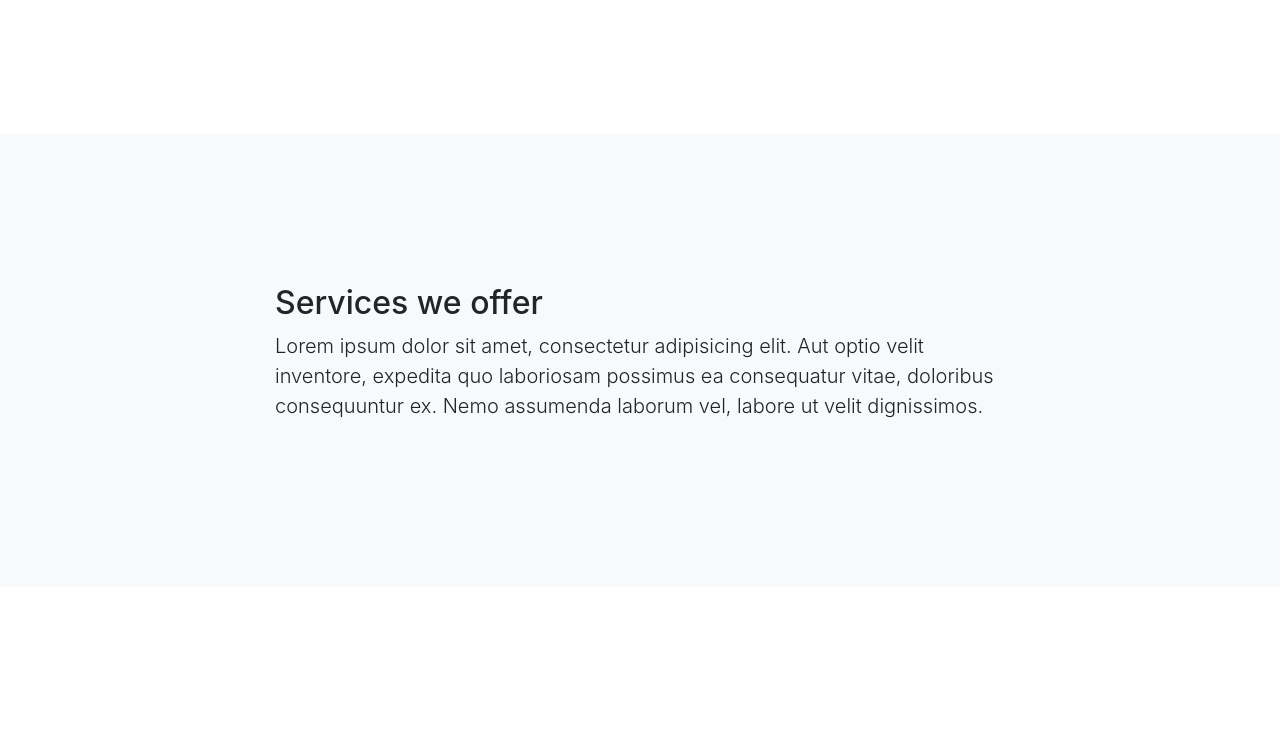
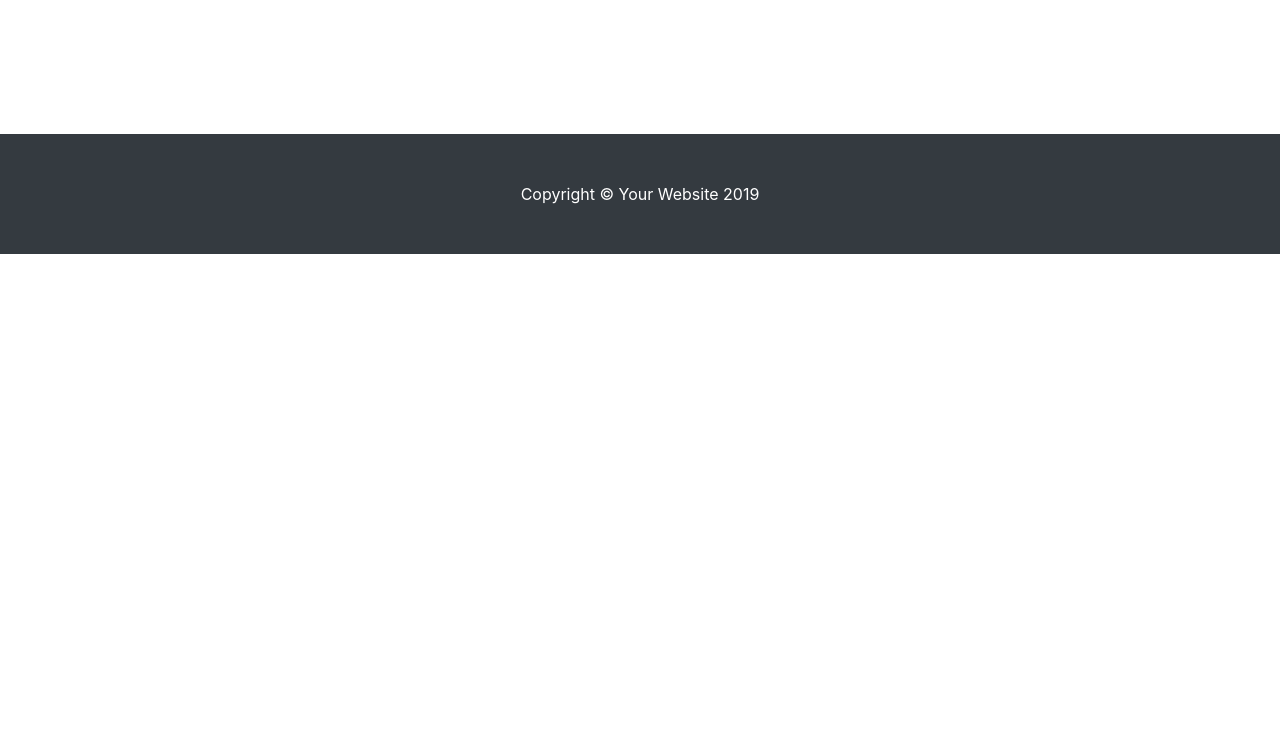
Before and after one commit to XamarinMemphis/xamarinmemphis.github.io, a website with bundled scripts: page index.html in a window 1280 px wide. Shown: the part 680-1414 px from the top of the page. After the commit the page ends 934 px from the top, so only its background shows below. Built offline with nearby package versions, Linux system fonts and the light colour scheme.

Commit message:
didn't scroll far enough, had to comment out more

```diff
--- a/index.html
+++ b/index.html
@@ -65,7 +65,7 @@
     </div>
   </section>
 
-  <section id="services" class="bg-light">
+  <!-- <section id="services" class="bg-light">
     <div class="container">
       <div class="row">
         <div class="col-lg-8 mx-auto">
@@ -85,7 +85,7 @@
         </div>
       </div>
     </div>
-  </section>
+  </section> -->
 
   <!-- Footer -->
   <footer class="py-5 bg-dark">
```
